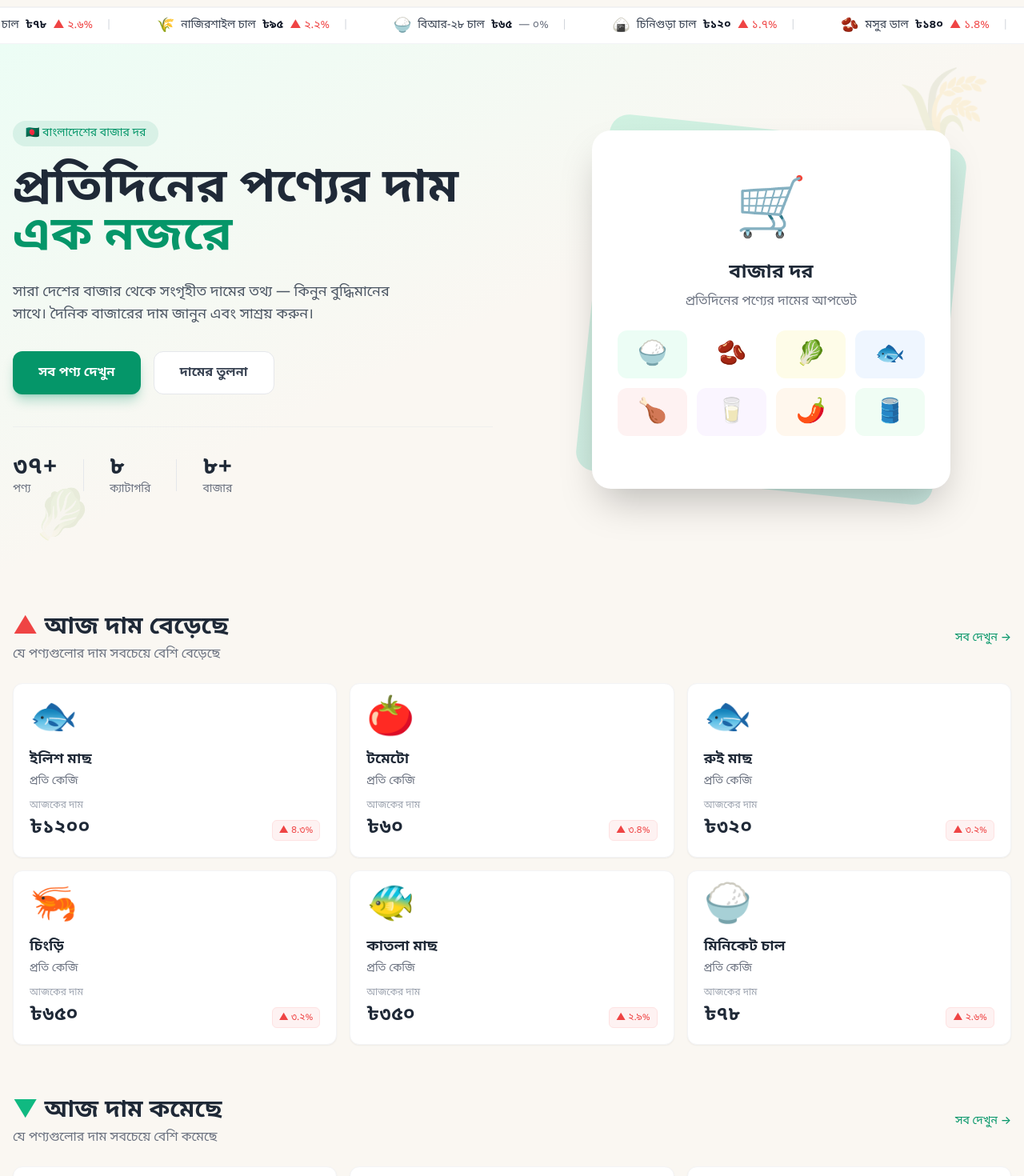
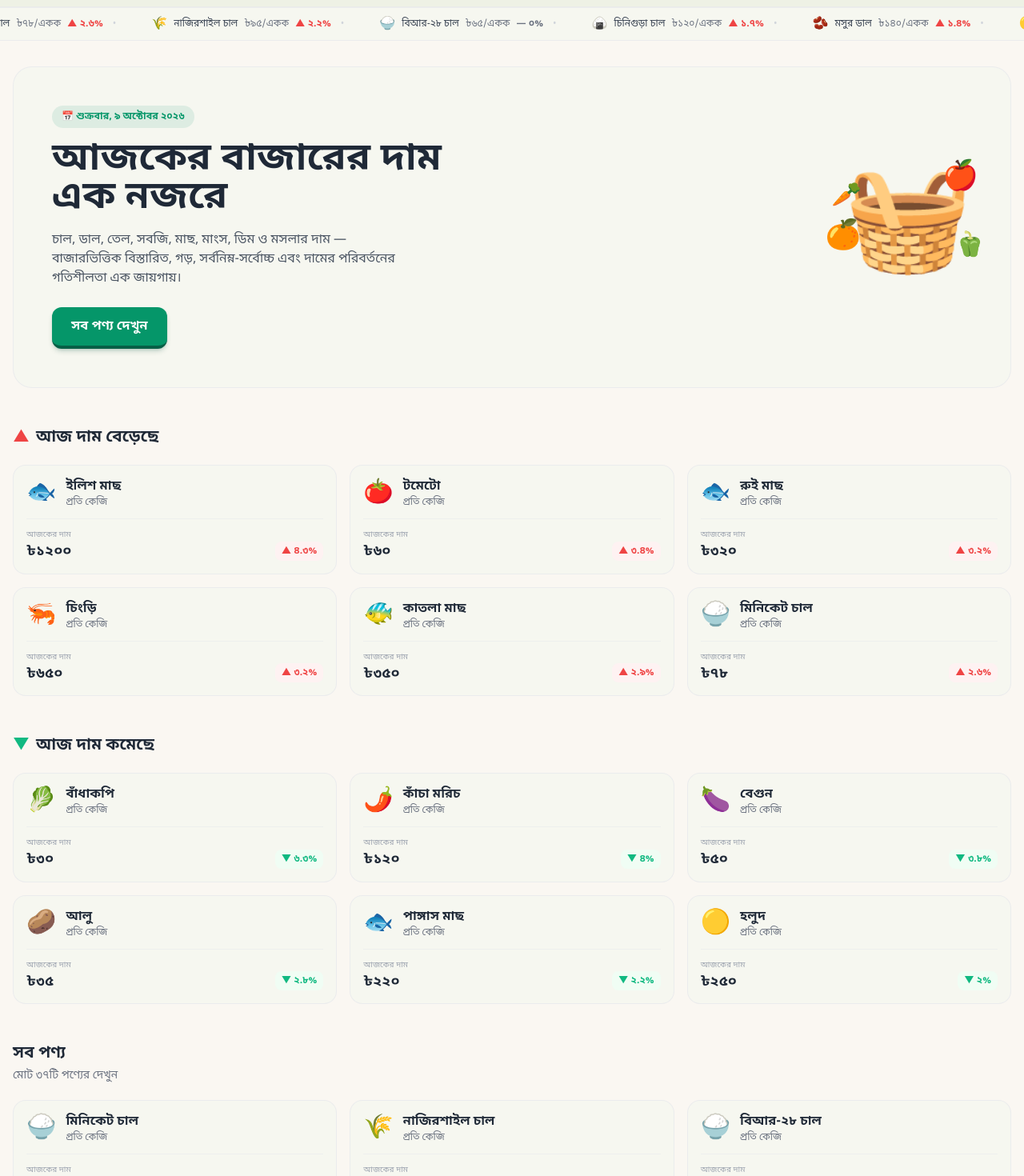
Before and after one commit to ferduslabs/B14-A7-BazarDor, a Next.js app: page / in a window 1280 px wide. Shown: the part 120-1590 px from the top of the page at 80% size. Built offline with nearby package versions, Linux system fonts and the light colour scheme.

Commit message:
Redesign home page and components to match Figma design

```diff
--- a/app/globals.css
+++ b/app/globals.css
@@ -6,8 +6,6 @@
 
 :root {
   --foreground-rgb: 31, 41, 55;
-  --background-start-rgb: 250, 247, 242;
-  --background-end-rgb: 250, 247, 242;
 }
 
 * {
@@ -26,7 +24,7 @@ body {
   font-family: "Hind Siliguri", "Noto Sans Bengali", system-ui, -apple-system,
     sans-serif;
   color: rgb(var(--foreground-rgb));
-  background-color: #faf7f2;
+  background-color: #eef1e4;
   -webkit-font-smoothing: antialiased;
   -moz-osx-font-smoothing: grayscale;
 }
@@ -43,16 +41,16 @@ a {
 }
 
 ::-webkit-scrollbar-track {
-  background: #f5efe6;
+  background: #e2e7d5;
 }
 
 ::-webkit-scrollbar-thumb {
-  background: #d1d5db;
+  background: #b5bda0;
   border-radius: 4px;
 }
 
 ::-webkit-scrollbar-thumb:hover {
-  background: #9ca3af;
+  background: #8d9778;
 }
 
 /* Selection */
--- a/app/page.js
+++ b/app/page.js
@@ -14,104 +14,45 @@ export default function Home() {
   const fallers = getTopFallers(6);
 
   return (
-    <div>
+    <div className="min-h-screen">
       <Hero />
 
-      <div className="container mx-auto px-4 py-12 space-y-16">
+      <div className="container mx-auto px-4 py-8 space-y-12">
         {/* Price Up Section */}
         <section id="আজ-দাম-বেড়েছে">
-          <div className="flex items-center justify-between mb-6">
-            <div>
-              <h2 className="text-2xl md:text-3xl font-bold text-gray-800 flex items-center gap-2">
-                <span className="text-price-up">▲</span> আজ দাম বেড়েছে
-              </h2>
-              <p className="text-gray-500 mt-1">
-                যে পণ্যগুলোর দাম সবচেয়ে বেশি বেড়েছে
-              </p>
-            </div>
-            <Link
-              href="#সব-পণ্য"
-              className="text-sm text-dhaner-shobuj hover:text-emerald-700 font-medium hidden sm:inline"
-            >
-              সব দেখুন →
-            </Link>
-          </div>
-          <div className="grid grid-cols-1 sm:grid-cols-2 lg:grid-cols-3 gap-4">
+          <h2 className="text-lg md:text-xl font-bold text-gray-800 flex items-center gap-2 mb-5">
+            <span className="text-price-up">▲</span> আজ দাম বেড়েছে
+          </h2>
+          <div className="grid grid-cols-1 sm:grid-cols-2 lg:grid-cols-3 gap-3 md:gap-4">
             {risers.map((product) => (
               <ProductCard key={product.id} product={product} />
             ))}
-            {risers.length === 0 && (
-              <p className="col-span-full text-center text-gray-500 py-8">
-                আজ কোনো পণ্যের দাম বাড়নি
-              </p>
-            )}
           </div>
         </section>
 
         {/* Price Down Section */}
         <section id="আজ-দাম-কমেছে">
-          <div className="flex items-center justify-between mb-6">
-            <div>
-              <h2 className="text-2xl md:text-3xl font-bold text-gray-800 flex items-center gap-2">
-                <span className="text-price-down">▼</span> আজ দাম কমেছে
-              </h2>
-              <p className="text-gray-500 mt-1">
-                যে পণ্যগুলোর দাম সবচেয়ে বেশি কমেছে
-              </p>
-            </div>
-            <Link
-              href="#সব-পণ্য"
-              className="text-sm text-dhaner-shobuj hover:text-emerald-700 font-medium hidden sm:inline"
-            >
-              সব দেখুন →
-            </Link>
-          </div>
-          <div className="grid grid-cols-1 sm:grid-cols-2 lg:grid-cols-3 gap-4">
+          <h2 className="text-lg md:text-xl font-bold text-gray-800 flex items-center gap-2 mb-5">
+            <span className="text-price-down">▼</span> আজ দাম কমেছে
+          </h2>
+          <div className="grid grid-cols-1 sm:grid-cols-2 lg:grid-cols-3 gap-3 md:gap-4">
             {fallers.map((product) => (
               <ProductCard key={product.id} product={product} />
-            ))}
-            {fallers.length === 0 && (
-              <p className="col-span-full text-center text-gray-500 py-8">
-                আজ কোনো পণ্যের দাম কমেনি
-              </p>
-            )}
-          </div>
-        </section>
-
-        {/* Category quick links */}
-        <section>
-          <h2 className="text-2xl md:text-3xl font-bold text-gray-800 mb-6">
-            ক্যাটাগরি অনুযায়ী দেখুন
-          </h2>
-          <div className="grid grid-cols-2 sm:grid-cols-4 lg:grid-cols-8 gap-3">
-            {categories.map((cat) => (
-              <Link
-                key={cat.slug}
-                href={`/category/${cat.slug}`}
-                className="bg-white rounded-xl p-4 text-center border border-gray-100 hover:border-dhaner-shobuj/30 hover:shadow-md transition-all duration-300 group"
-              >
-                <div className="text-3xl mb-2 group-hover:scale-110 transition-transform">
-                  {cat.icon}
-                </div>
-                <p className="text-sm font-medium text-gray-700">
-                  {cat.nameBn}
-                </p>
-              </Link>
             ))}
           </div>
         </section>
 
         {/* All Products */}
         <section id="সব-পণ্য">
-          <div className="mb-6">
-            <h2 className="text-2xl md:text-3xl font-bold text-gray-800">
+          <div className="mb-5">
+            <h2 className="text-lg md:text-xl font-bold text-gray-800">
               সব পণ্য
             </h2>
-            <p className="text-gray-500 mt-1">
-              সব পণ্যের আজকের বাজার দাম এক জায়গায়
+            <p className="text-sm text-gray-500 mt-1">
+              মোট ৩৭টি পণ্যের দেখুন
             </p>
           </div>
-          <div className="grid grid-cols-1 sm:grid-cols-2 lg:grid-cols-3 xl:grid-cols-4 gap-4">
+          <div className="grid grid-cols-1 sm:grid-cols-2 lg:grid-cols-3 gap-3 md:gap-4">
             {products.map((product) => (
               <ProductCard key={product.id} product={product} />
             ))}
--- a/components/Footer.js
+++ b/components/Footer.js
@@ -1,67 +1,20 @@
 import Link from "next/link";
-import { categories } from "@/lib/fallback-data";
 
 export default function Footer() {
   return (
-    <footer className="bg-white border-t border-gray-200 mt-16">
-      <div className="container mx-auto px-4 py-12">
-        <div className="grid md:grid-cols-3 gap-8">
-          {/* Brand */}
+    <footer className="border-t border-gray-200/60 mt-16 bg-bazar-bg">
+      <div className="container mx-auto px-4 py-8">
+        <div className="flex flex-col md:flex-row items-center md:items-start justify-between gap-4 text-center md:text-left">
           <div>
-            <Link href="/" className="flex items-center gap-2 mb-4">
-              <span className="text-3xl">🛒</span>
-              <h3 className="text-xl font-bold text-gray-800">বাজার দর</h3>
-            </Link>
-            <p className="text-gray-600 text-sm leading-relaxed">
-              প্রয়োজনীয় পণ্যের দাম এক নজরে। সারা বাংলাদেশের বাজার থেকে
-              সংগৃহীত দামের তথ্য — কিনুন বুদ্ধিমানের সাথে।
+            <p className="text-sm text-gray-600">
+              <span className="font-semibold text-gray-800">বাজার দর</span> — প্রয়োজনীয় পণ্যের দাম এক নজরে।
             </p>
           </div>
-
-          {/* Quick Links */}
           <div>
-            <h4 className="font-semibold text-gray-800 mb-4">ক্যাটাগরি</h4>
-            <div className="grid grid-cols-2 gap-2">
-              {categories.map((cat) => (
-                <Link
-                  key={cat.slug}
-                  href={`/category/${cat.slug}`}
-                  className="text-sm text-gray-600 hover:text-dhaner-shobuj transition-colors"
-                >
-                  {cat.icon} {cat.nameBn}
-                </Link>
-              ))}
-            </div>
+            <p className="text-xs text-gray-500">
+              সকল দাম সম্ভাব্য; বাজার অবস্থার ওপর নির্ভর করে পরিবর্তিত হয়।
+            </p>
           </div>
-
-          {/* Info */}
-          <div>
-            <h4 className="font-semibold text-gray-800 mb-4">তথ্য</h4>
-            <p className="text-sm text-gray-600 leading-relaxed mb-4">
-              সকল দাম সম্ভাব্য; বাজার অবস্থার ওপর নির্ভর করে পরিবর্তিত হয়।
-              আসল দামের জন্য কাছের বাজারে যোগাযোগ করুন।
-            </p>
-            <div className="flex gap-3">
-              <span className="w-9 h-9 bg-gray-100 rounded-lg flex items-center justify-center text-gray-500 hover:bg-dhaner-shobuj/10 hover:text-dhaner-shobuj cursor-pointer transition-colors">
-                📧
-              </span>
-              <span className="w-9 h-9 bg-gray-100 rounded-lg flex items-center justify-center text-gray-500 hover:bg-dhaner-shobuj/10 hover:text-dhaner-shobuj cursor-pointer transition-colors">
-                📱
-              </span>
-              <span className="w-9 h-9 bg-gray-100 rounded-lg flex items-center justify-center text-gray-500 hover:bg-dhaner-shobuj/10 hover:text-dhaner-shobuj cursor-pointer transition-colors">
-                💬
-              </span>
-            </div>
-          </div>
-        </div>
-
-        <div className="border-t border-gray-100 mt-10 pt-6 flex flex-col md:flex-row items-center justify-between gap-4">
-          <p className="text-sm text-gray-500">
-            © {new Date().getFullYear()} বাজার দর। সর্বস্বত্ব সংরক্ষিত।
-          </p>
-          <p className="text-sm text-gray-400">
-            🇧🇘 বাংলাদেশের প্রথম বাজার দর ট্র্যাকার
-          </p>
         </div>
       </div>
     </footer>
--- a/components/Hero.js
+++ b/components/Hero.js
@@ -1,6 +1,15 @@
 "use client";
 
+import { formatBengaliDate } from "@/lib/bangla";
+import { useEffect, useState } from "react";
+
 export default function Hero() {
+  const [currentDate, setCurrentDate] = useState("");
+
+  useEffect(() => {
+    setCurrentDate(formatBengaliDate(new Date()));
+  }, []);
+
   const scrollToProducts = () => {
     const el = document.getElementById("সব-পণ্য");
     if (el) {
@@ -9,83 +18,39 @@ export default function Hero() {
   };
 
   return (
-    <section className="relative overflow-hidden py-16 md:py-24">
-      <div className="absolute inset-0 bg-gradient-to-br from-emerald-50 via-cream to-amber-50 -z-10"></div>
-      <div className="absolute top-10 right-10 text-8xl opacity-10">🌾</div>
-      <div className="absolute bottom-10 left-10 text-6xl opacity-10">🥬</div>
-
+    <section className="relative pt-8 pb-4">
       <div className="container mx-auto px-4">
-        <div className="grid md:grid-cols-2 gap-12 items-center">
-          <div>
-            <p className="inline-block text-dhaner-shobuj font-medium text-sm bg-dhaner-shobuj/10 px-4 py-1.5 rounded-full mb-6">
-              🇧🇩 বাংলাদেশের বাজার দর
-            </p>
-            <h1 className="text-4xl md:text-5xl lg:text-6xl font-bold text-gray-800 leading-tight mb-6">
-              প্রতিদিনের পণ্যের দাম
-              <br />
-              <span className="text-dhaner-shobuj">এক নজরে</span>
-            </h1>
-            <p className="text-lg text-gray-600 mb-8 max-w-lg">
-              সারা দেশের বাজার থেকে সংগৃহীত দামের তথ্য — কিনুন
-              বুদ্ধিমানের সাথে। দৈনিক বাজারের দাম জানুন এবং সাশ্রয় করুন।
-            </p>
-            <div className="flex flex-wrap gap-4">
+        <div className="relative bg-bazar-card rounded-3xl overflow-hidden border border-gray-200/60">
+          <div className="grid md:grid-cols-2 gap-6 items-center p-6 md:p-10 lg:p-12">
+            <div className="relative z-10">
+              <p className="inline-block text-dhaner-shobuj font-semibold text-xs bg-dhaner-shobuj/10 px-3 py-1.5 rounded-full mb-4">
+                📅 {currentDate}
+              </p>
+              <h1 className="text-3xl md:text-4xl lg:text-5xl font-bold text-gray-800 leading-tight mb-4">
+                আজকের বাজারের দাম
+                <br />
+                এক নজরে
+              </h1>
+              <p className="text-sm md:text-base text-gray-600 mb-6 max-w-md leading-relaxed">
+                চাল, ডাল, তেল, সবজি, মাছ, মাংস, ডিম ও মসলার দাম —
+                বাজারভিত্তিক বিস্তারিত, গড়, সর্বনিম্ন-সর্বোচ্চ এবং
+                দামের পরিবর্তনের গতিশীলতা এক জায়গায়।
+              </p>
               <button
                 onClick={scrollToProducts}
-                className="bg-dhaner-shobuj hover:bg-emerald-700 text-white font-semibold px-8 py-3.5 rounded-xl transition-all duration-300 shadow-lg shadow-dhaner-shobuj/30 hover:shadow-dhaner-shobuj/40 hover:-translate-y-0.5"
+                className="bg-dhaner-shobuj hover:bg-emerald-700 text-white font-semibold px-6 py-3 rounded-xl transition-all duration-300 text-sm md:text-base shadow-md shadow-emerald-900/20 border-b-4 border-emerald-800 hover:border-emerald-900 active:border-b-2 active:translate-y-0.5"
               >
                 সব পণ্য দেখুন
               </button>
-              <a
-                href="#আজ-দাম-বেড়েছে"
-                className="bg-white hover:bg-gray-50 text-gray-700 font-semibold px-8 py-3.5 rounded-xl transition-all duration-300 border border-gray-200 hover:border-gray-300"
-              >
-                দামের তুলনা
-              </a>
             </div>
 
-            <div className="flex items-center gap-8 mt-10 pt-8 border-t border-gray-200/50">
-              <div>
-                <p className="text-3xl font-bold text-gray-800">৩৭+</p>
-                <p className="text-sm text-gray-500">পণ্য</p>
-              </div>
-              <div className="w-px h-10 bg-gray-200"></div>
-              <div>
-                <p className="text-3xl font-bold text-gray-800">৮</p>
-                <p className="text-sm text-gray-500">ক্যাটাগরি</p>
-              </div>
-              <div className="w-px h-10 bg-gray-200"></div>
-              <div>
-                <p className="text-3xl font-bold text-gray-800">৮+</p>
-                <p className="text-sm text-gray-500">বাজার</p>
-              </div>
-            </div>
-          </div>
-
-          <div className="relative hidden md:block">
-            <div className="relative w-full aspect-square max-w-md mx-auto">
-              <div className="absolute inset-0 bg-gradient-to-br from-emerald-400 to-teal-500 rounded-3xl rotate-6 opacity-20"></div>
-              <div className="absolute inset-0 bg-gradient-to-br from-amber-400 to-orange-500 rounded-3xl -rotate-3 opacity-20"></div>
-              <div className="relative bg-white rounded-3xl shadow-2xl p-8 h-full flex flex-col justify-center">
-                <div className="text-center">
-                  <div className="text-7xl mb-6">🛒</div>
-                  <h3 className="text-2xl font-bold text-gray-800 mb-2">
-                    বাজার দর
-                  </h3>
-                  <p className="text-gray-500 mb-6">
-                    প্রতিদিনের পণ্যের দামের আপডেট
-                  </p>
-                  <div className="grid grid-cols-4 gap-3 text-3xl">
-                    <div className="bg-emerald-50 p-3 rounded-xl">🍚</div>
-                    <div className="bg-amber-50 p-3 rounded-xl">🫘</div>
-                    <div className="bg-yellow-50 p-3 rounded-xl">🥬</div>
-                    <div className="bg-blue-50 p-3 rounded-xl">🐟</div>
-                    <div className="bg-red-50 p-3 rounded-xl">🍗</div>
-                    <div className="bg-purple-50 p-3 rounded-xl">🥛</div>
-                    <div className="bg-orange-50 p-3 rounded-xl">🌶️</div>
-                    <div className="bg-green-50 p-3 rounded-xl">🛢️</div>
-                  </div>
-                </div>
+            <div className="relative flex justify-center md:justify-end">
+              <div className="relative">
+                <div className="text-7xl md:text-8xl lg:text-9xl">🧺</div>
+                <div className="absolute -top-2 -right-2 text-3xl md:text-4xl animate-bounce" style={{ animationDelay: "0.1s" }}>🍎</div>
+                <div className="absolute top-4 -left-4 text-2xl md:text-3xl animate-bounce" style={{ animationDelay: "0.3s" }}>🥕</div>
+                <div className="absolute bottom-4 -right-4 text-2xl md:text-3xl animate-bounce" style={{ animationDelay: "0.5s" }}>🫑</div>
+                <div className="absolute bottom-8 -left-6 text-3xl md:text-4xl animate-bounce" style={{ animationDelay: "0.7s" }}>🍊</div>
               </div>
             </div>
           </div>
--- a/components/Navbar.js
+++ b/components/Navbar.js
@@ -29,7 +29,7 @@ export default function Navbar() {
   };
 
   return (
-    <header className="sticky top-0 z-50 bg-cream/95 backdrop-blur-sm border-b border-gray-200/50">
+    <header className="sticky top-0 z-50 bg-bazar-bg/95 backdrop-blur-sm border-b border-gray-200/60">
       <div className="container mx-auto px-4">
         {/* Top row */}
         <div className="flex items-center justify-between h-16 md:h-20">
--- a/components/ProductCard.js
+++ b/components/ProductCard.js
@@ -6,49 +6,44 @@ import { toBn, formatUnit } from "@/lib/bangla";
 export default function ProductCard({ product }) {
   const { dir, pct } = product.change;
 
-  const changeColor =
-    dir === "up"
-      ? "text-price-up"
-      : dir === "down"
-      ? "text-price-down"
-      : "text-price-flat";
-
   const changeBg =
     dir === "up"
-      ? "bg-red-50 text-price-up border-red-100"
+      ? "bg-red-50 text-price-up"
       : dir === "down"
-      ? "bg-green-50 text-price-down border-green-100"
-      : "bg-gray-50 text-price-flat border-gray-200";
+      ? "bg-green-50 text-price-down"
+      : "bg-gray-100 text-price-flat";
 
   const changeIcon = dir === "up" ? "▲" : dir === "down" ? "▼" : "—";
 
   return (
     <Link href={`/product/${product.slug}`}>
-      <div className="bg-white rounded-xl shadow-sm hover:shadow-md transition-all duration-300 p-5 border border-gray-100 hover:border-dhaner-shobuj/30 group cursor-pointer h-full flex flex-col">
-        <div className="text-5xl mb-3 group-hover:scale-110 transition-transform duration-300">
+      <div className="bg-bazar-card rounded-2xl border border-gray-200/60 hover:border-dhaner-shobuj/40 hover:shadow-md transition-all duration-300 p-4 group cursor-pointer h-full">
+        <div className="flex items-start justify-between gap-3">
+          <div className="flex items-start gap-3">
+            <div className="text-3xl flex-shrink-0 group-hover:scale-110 transition-transform duration-300">
               {product.image}
             </div>
-        <h3 className="font-semibold text-gray-800 text-lg mb-1">
+            <div>
+              <h3 className="font-semibold text-gray-800 text-base leading-tight">
                 {product.nameBn}
               </h3>
-        <p className="text-sm text-gray-500 mb-3">
+              <p className="text-xs text-gray-500 mt-0.5">
                 {formatUnit(product.unit)}
               </p>
-        <div className="mt-auto">
-          <div className="flex items-end justify-between">
+            </div>
+          </div>
+        </div>
+
+        <div className="flex items-end justify-between mt-3 pt-3 border-t border-gray-200/50">
           <div>
-              <p className="text-xs text-gray-400 mb-1">আজকের দাম</p>
-              <p className="text-2xl font-bold text-gray-800">
+            <p className="text-[10px] text-gray-400 mb-0.5">আজকের দাম</p>
+            <p className="text-lg font-bold text-gray-800 leading-tight">
               ৳{toBn(product.today)}
             </p>
           </div>
-            <span
-              className={`text-xs font-medium px-2 py-1 rounded-md border ${changeBg}`}
-            >
-              <span className={changeColor}>{changeIcon}</span>{" "}
-              <span className={changeColor}>{toBn(pct)}%</span>
+          <span className={`text-xs font-semibold px-2 py-1 rounded-lg ${changeBg}`}>
+            {changeIcon} {toBn(pct)}%
           </span>
-          </div>
         </div>
       </div>
     </Link>
--- a/tailwind.config.js
+++ b/tailwind.config.js
@@ -9,6 +9,8 @@ module.exports = {
       colors: {
         cream: "#faf7f2",
         "cream-dark": "#f5efe6",
+        "bazar-bg": "#eef1e4",
+        "bazar-card": "#f6f7f0",
         "dhaner-shobuj": "#059669",
         "dhaner-shobuj-light": "#10b981",
         amber: "#f97316",
```
Also changed, not shown: app/category/[slug]/CategoryClient.js (+12 -22 lines), components/PriceTicker.js (+7 -7 lines), components/SkeletonCard.js (+13 -9 lines). Lines whose indentation alone changed are shown as unchanged.
